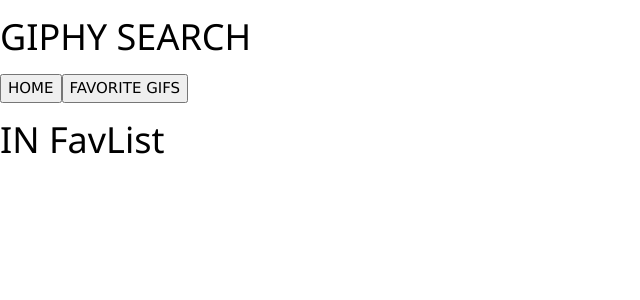
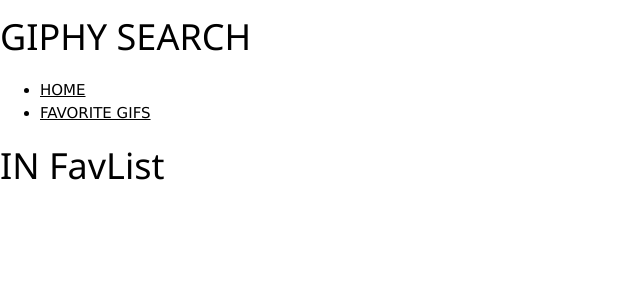
Before and after one commit to langstonmandela/solo-spike, a React (Vite) app: page /favorites in a window 1280 px wide. Shown: the top 300 px of the page, without its empty margins (0-640 px from the left). Built offline with nearby package versions, Linux system fonts and the light colour scheme.

Commit message:
react routes added to app.jsx to change views

```diff
--- a/src/components/App/App.jsx
+++ b/src/components/App/App.jsx
@@ -19,8 +19,16 @@
       <Route path="/">
         <header className="App-header">
           <h1 className="App-title">GIPHY SEARCH</h1>
-          <button onClick={() => history.push('/')}>HOME</button>
-          <button onClick={() => history.push('/favorites')}>FAVORITE GIFS</button>
+          <ul>
+          <nav>
+          <li>
+          <Link to="/">HOME</Link>
+          </li>
+          <li>
+          <Link to="/favorites">FAVORITE GIFS</Link>
+          </li>
+        </nav>
+        </ul>
         </header>
       </Route>
       <Route path="/" exact>
```
Also changed, not shown: 1 other file (tests, documents, lock files or other folders).
